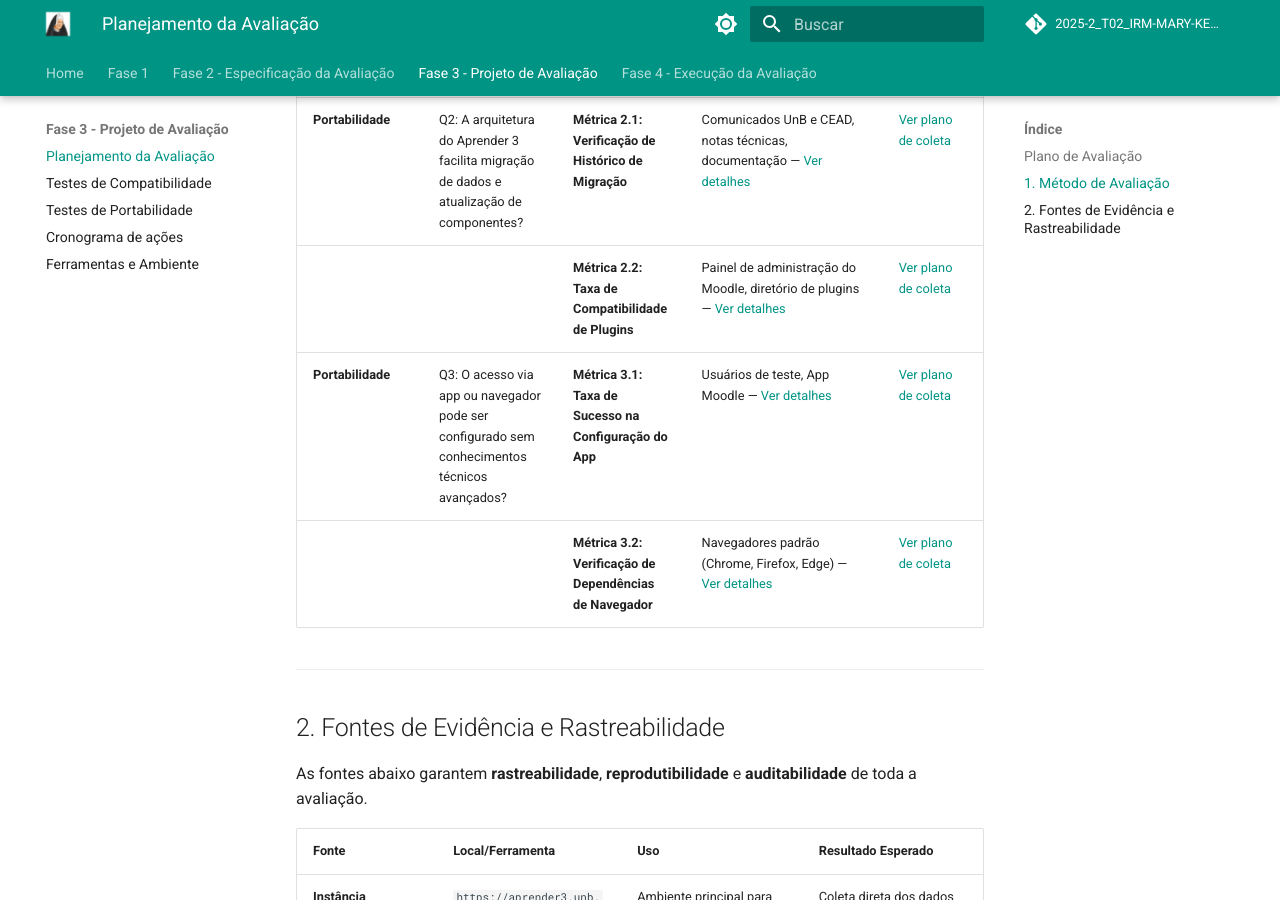
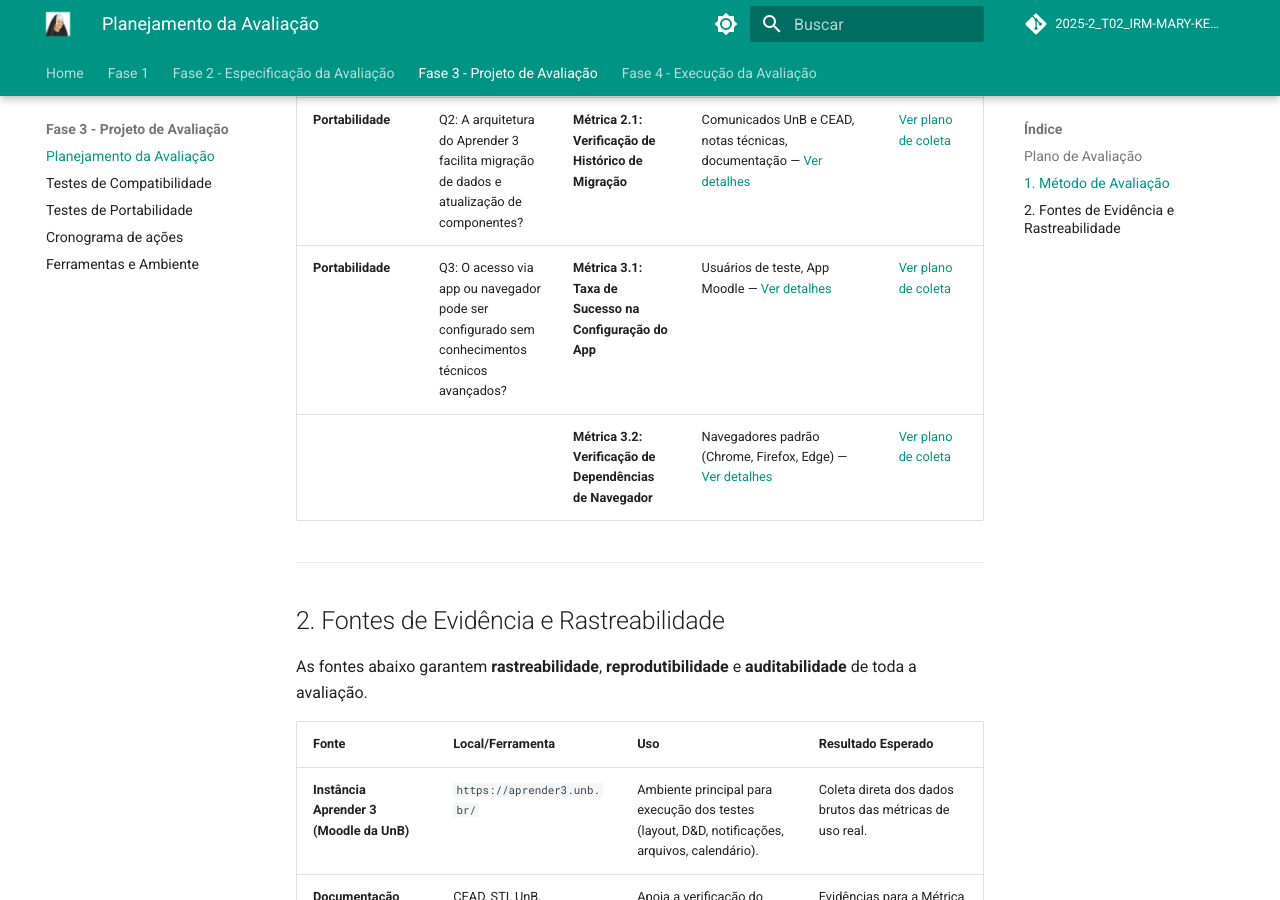
Before and after one commit to FCTE-Qualidade-de-Software-1/2025-2_T02_IRM-MARY-KELLER, an MkDocs documentation site: the page built from docs/fase_3/planejamento.md, in a window 1280 px wide and 900 px high, scrolled down 2363 px. Built offline with MkDocs 1.6.1 and Material for MkDocs 9.7.7, drawn with Linux system fonts in a browser that asks for light colours; comment, search, counter and statistics services are not loaded.

Commit message:
fix: remoção 2.2

```diff
--- a/docs/fase_3/planejamento.md
+++ b/docs/fase_3/planejamento.md
@@ -30,7 +30,6 @@
 | **Portabilidade** | Q1: A tecnologia usada no desenvolvimento do site garante funcionamento correto nos navegadores mais populares e dispositivos móveis? | **Métrica 1.1: Taxa de Conformidade de Layout Responsivo** | Navegadores (Chrome, Firefox, Edge), Desktop/Tablet/Smartphone — [Ver detalhes](../ferramentas) | [Ver plano de coleta](../portabilidade/#ct-por-01-conformidade-de-layout-responsivo-web-desktop-tablet-e-smartphone) |
 | | | **Métrica 1.2: Taxa de Sucesso em Funcionalidades no App Móvel** | App Moodle (Android), conta de teste — [Ver detalhes](../ferramentas) | [Ver plano de coleta](../portabilidade/#ct-por-02-sucesso-em-funcionalidades-essenciais-no-app-moodle) |
 | **Portabilidade** | Q2: A arquitetura do Aprender 3 facilita migração de dados e atualização de componentes? | **Métrica 2.1: Verificação de Histórico de Migração** | Comunicados UnB e CEAD, notas técnicas, documentação — [Ver detalhes](../ferramentas) | [Ver plano de coleta](../portabilidade/#ct-por-03-verificacao-de-historico-de-migracao-aprender-2-aprender-3) |
-| | | **Métrica 2.2: Taxa de Compatibilidade de Plugins** | Painel de administração do Moodle, diretório de plugins — [Ver detalhes](../ferramentas) | [Ver plano de coleta](../portabilidade/#ct-por-04-compatibilidade-de-plugins-e-temas-na-atualizacao-do-moodle) |
 | **Portabilidade** | Q3: O acesso via app ou navegador pode ser configurado sem conhecimentos técnicos avançados? | **Métrica 3.1: Taxa de Sucesso na Configuração do App** | Usuários de teste, App Moodle — [Ver detalhes](../ferramentas) | [Ver plano de coleta](../portabilidade/#ct-por-05-sucesso-na-configuracao-do-app-moodle-por-novos-usuarios) |
 | | | **Métrica 3.2: Verificação de Dependências de Navegador** | Navegadores padrão (Chrome, Firefox, Edge) — [Ver detalhes](../ferramentas) | [Ver plano de coleta](../portabilidade/#ct-por-06-verificacao-de-dependencias-de-navegador-navegador-limpo) |
 
```
